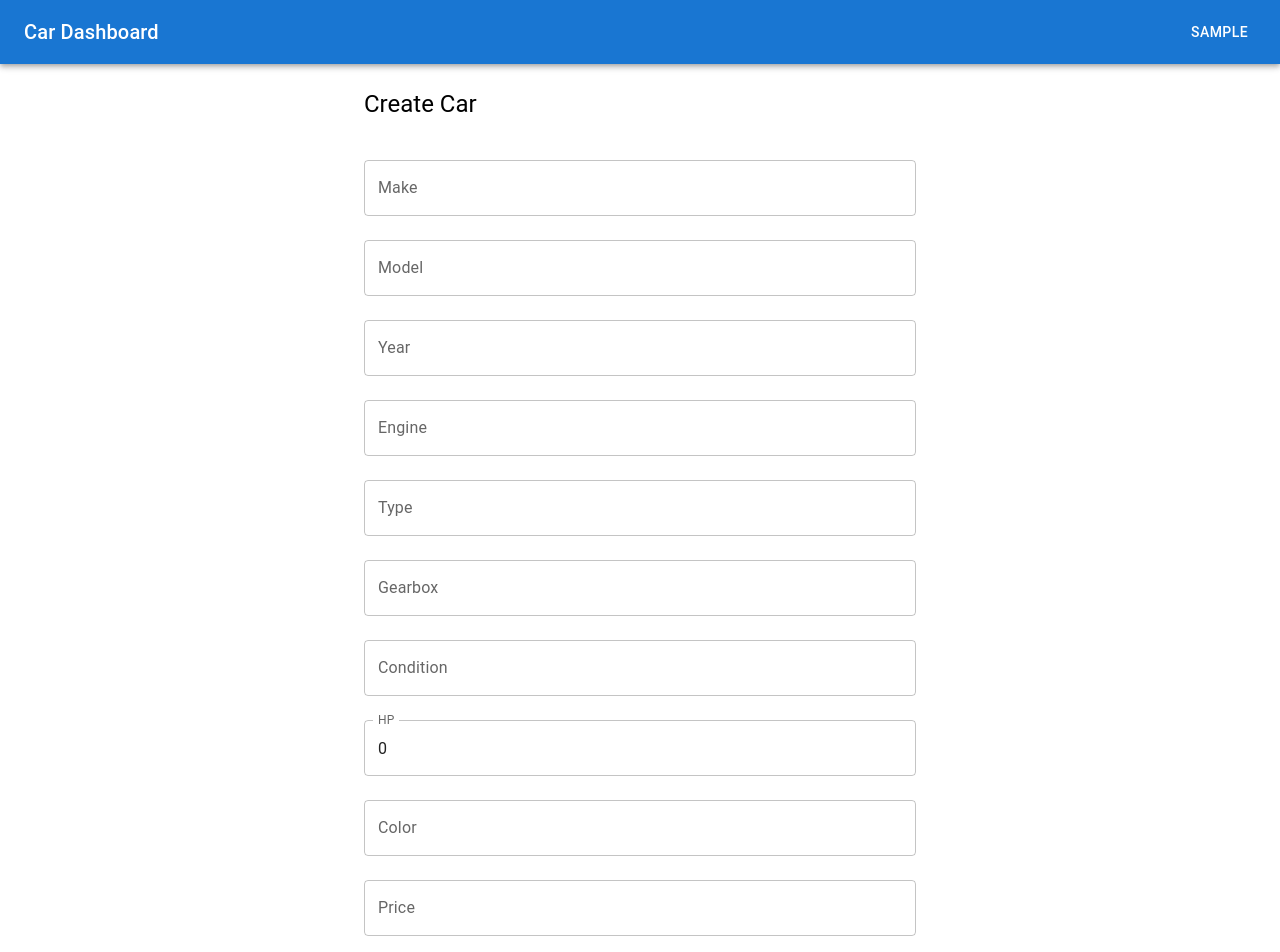
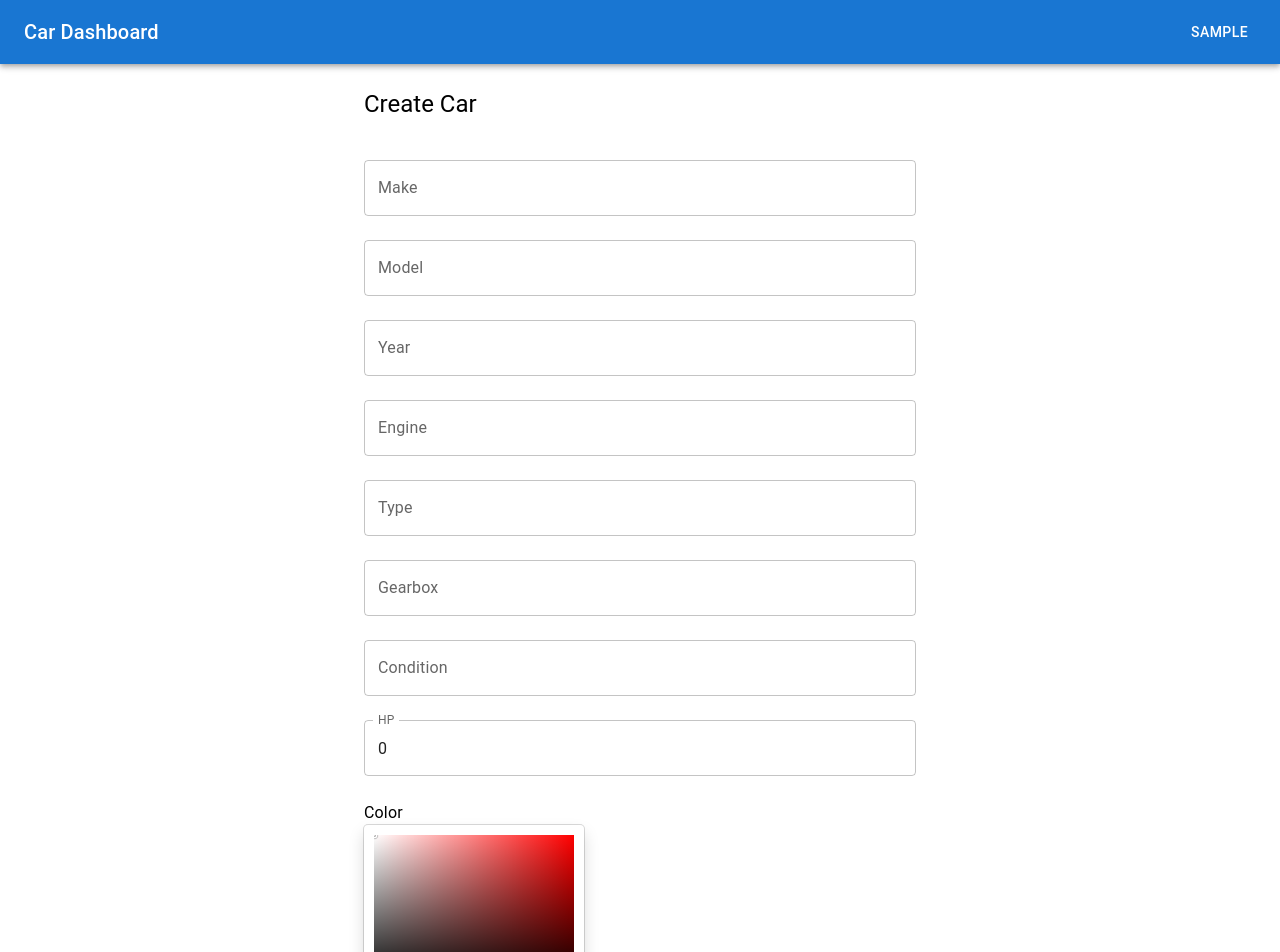
Before and after one commit to petrunov/fe-cars, a React (Vite) app: page /new in a window 1280 px wide. Shown: the top 952 px of the page. Built offline with nearby package versions, Linux system fonts and the light colour scheme; sample sign-in values are in the browser's storage.

Commit message:
Added color picker

```diff
--- a/package.json
+++ b/package.json
@@ -27,6 +27,7 @@
     "formik": "^2.4.6",
     "postcss": "^8.4.39",
     "react": "^18.3.1",
+    "react-color": "^2.19.3",
     "react-dom": "^18.3.1",
     "react-router-dom": "^6.24.1",
     "tailwindcss": "^3.4.4",
--- a/src/components/CarForm.tsx
+++ b/src/components/CarForm.tsx
@@ -7,6 +7,7 @@ import {
   Typography,
   Alert,
 } from '@mui/material';
+import { SketchPicker } from 'react-color';
 import { useFormik } from 'formik';
 import { LocalizationProvider, DatePicker } from '@mui/x-date-pickers';
 import { AdapterDateFns } from '@mui/x-date-pickers/AdapterDateFns';
@@ -156,16 +157,22 @@ function CarForm({ initialData, onSubmit }: CarFormProps) {
             error={formik.touched.hp && Boolean(formik.errors.hp)}
             helperText={formik.touched.hp && formik.errors.hp}
           />
-          <TextField
-            name="color"
-            label="Color"
-            fullWidth
-            value={formik.values.color}
-            onChange={formik.handleChange}
-            margin="normal"
-            error={formik.touched.color && Boolean(formik.errors.color)}
-            helperText={formik.touched.color && formik.errors.color}
-          />
+          <Box sx={{ mt: 2, mb: 2 }}>
+            <Typography component="label" variant="body1">
+              Color
+            </Typography>
+            <SketchPicker
+              color={formik.values.color || '#fff'}
+              onChangeComplete={(color) =>
+                formik.setFieldValue('color', color.hex)
+              }
+            />
+            {formik.touched.color && formik.errors.color && (
+              <Alert severity="error" sx={{ mt: 1 }}>
+                {formik.errors.color}
+              </Alert>
+            )}
+          </Box>
           <TextField
             name="price"
             label="Price"
```
Also changed, not shown: 1 other file (tests, documents, lock files or other folders).
